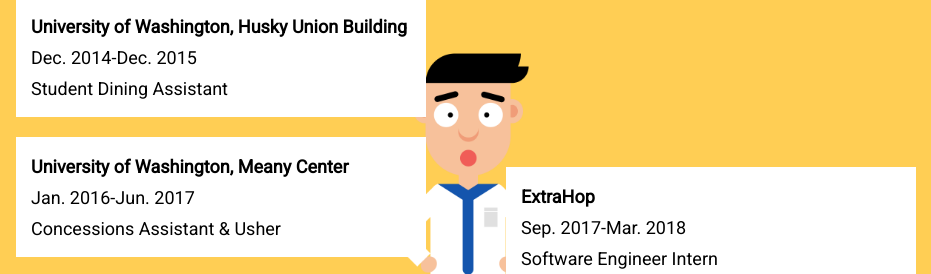
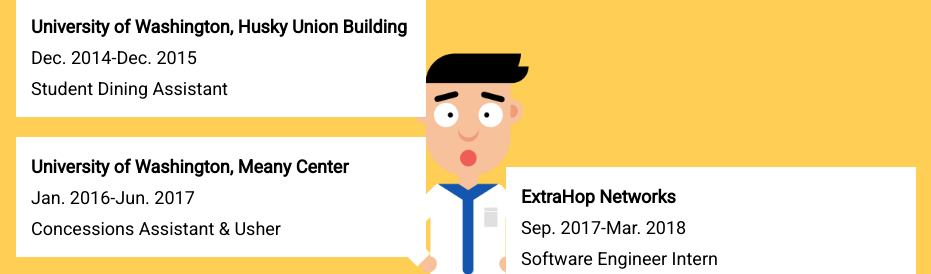
Before and after one commit to zicodeng/portfolio, a plain HTML site: page index.html in a window 1280 px wide. Shown: the part 2552-2826 px from the top of the page, 174-1105 px from the left. Drawn offline with nearby package versions, Linux system fonts and the light colour scheme.

Commit message:
Rename ExtraHop to ExtraHop Networks

```diff
--- a/index.html
+++ b/index.html
@@ -102,7 +102,7 @@
                     <li class="bar" class="content-box content-box--left" data-aos="fade-left" data-aos-offset="300" data-aos-delay="400">
                         <img src="./images/extrahop-logo.png" alt="UW Logo">
                         <div class="content">
-                            <p class="company-name">ExtraHop</p>
+                            <p class="company-name">ExtraHop Networks</p>
                             <p class="year">Sep. 2017-Mar. 2018</p>
                             <p class="job-title">Software Engineer Intern</p>
                         </div>
```
